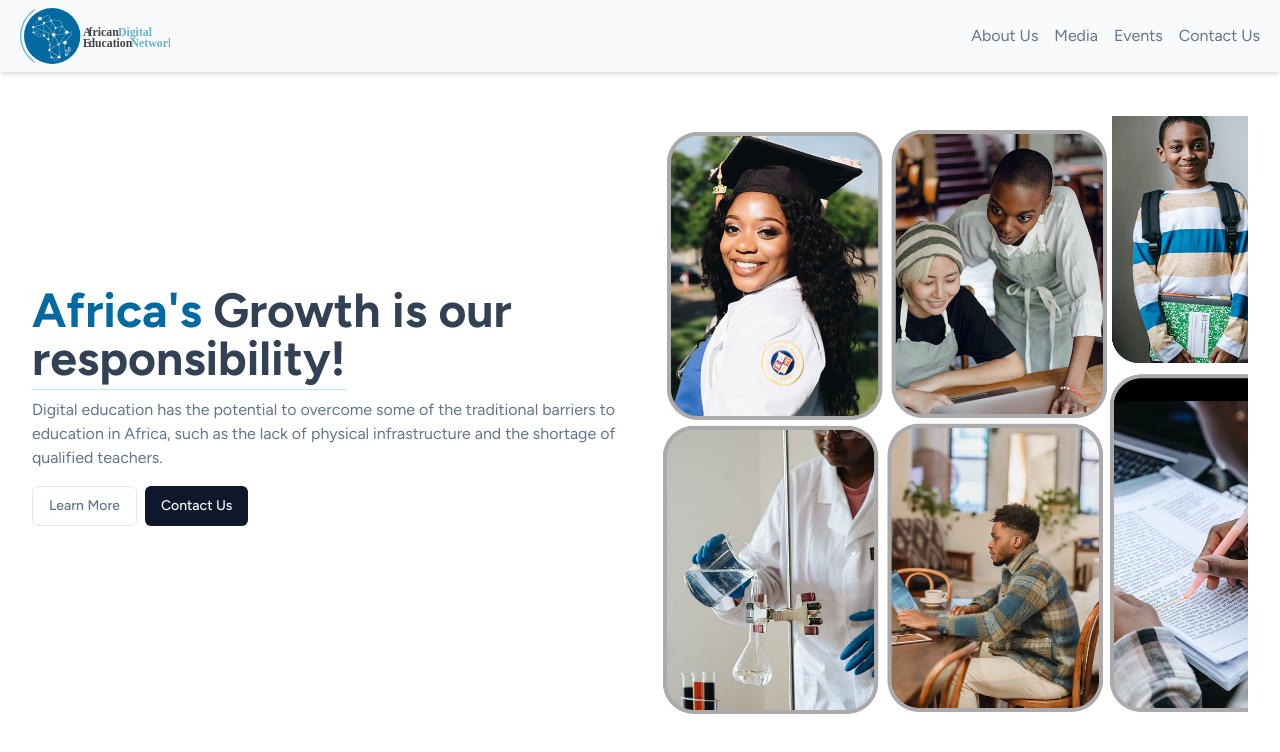
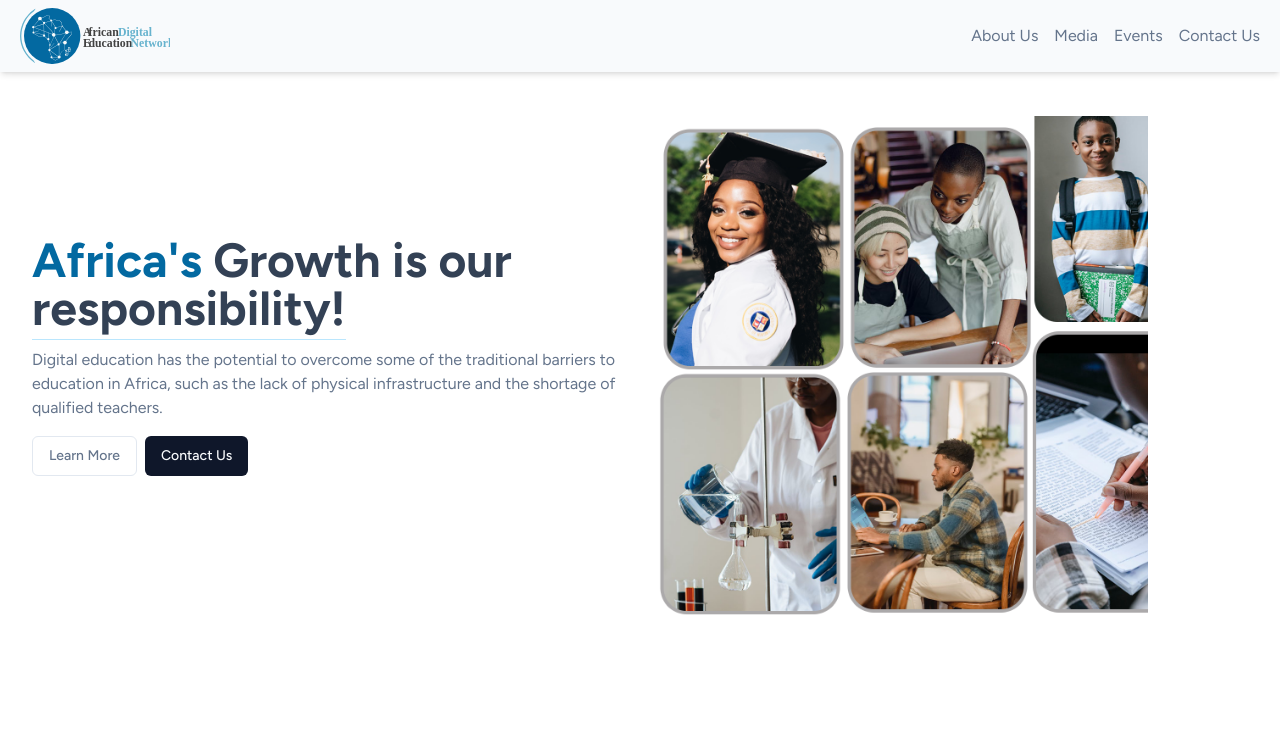
Before and after one commit to AdejohOS/aden, a Next.js app: page / in a window 1280 px wide. Shown: the top 752 px of the page. Built offline with nearby package versions, Linux system fonts and the light colour scheme.

Commit message:
update-hero

```diff
--- a/src/components/hero.tsx
+++ b/src/components/hero.tsx
@@ -23,7 +23,14 @@ Africa, such as the lack of physical infrastructure and the shortage of qualifie
 
                 </div>
 
-                    <img src="/images/hero.png" alt="" />
+                    <Image
+                        src='/images/hero.png'
+                        alt="HeroImage"
+                        width={500}
+                        height={500}
+                        className="object-fit-cover"
+                    />
+
 
             </div>
         </section>
```
